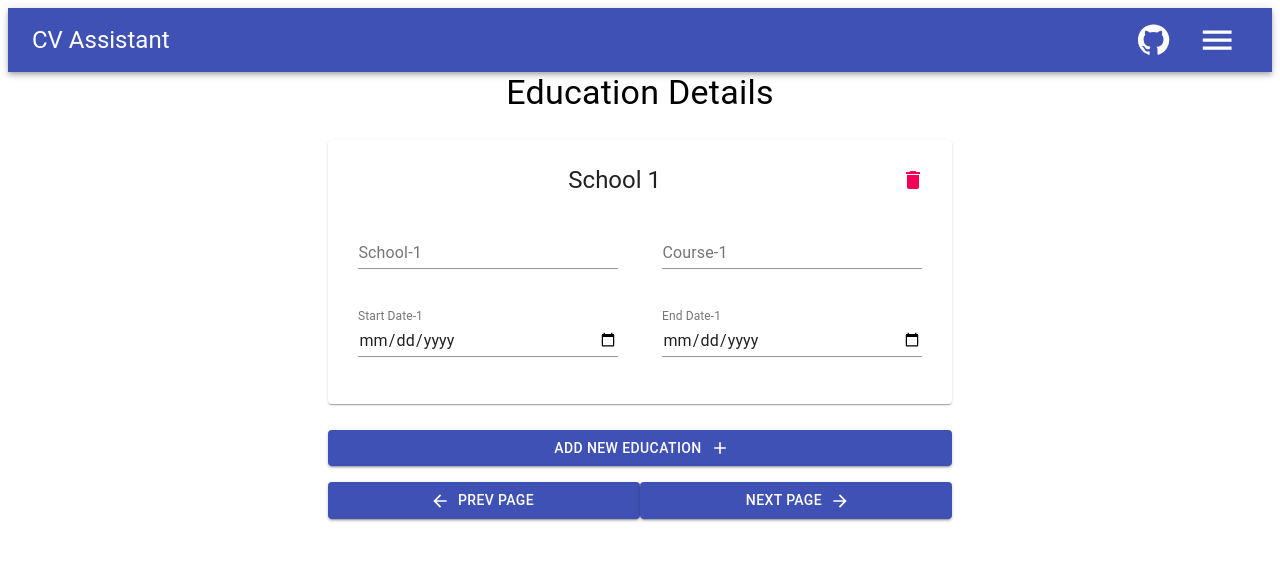
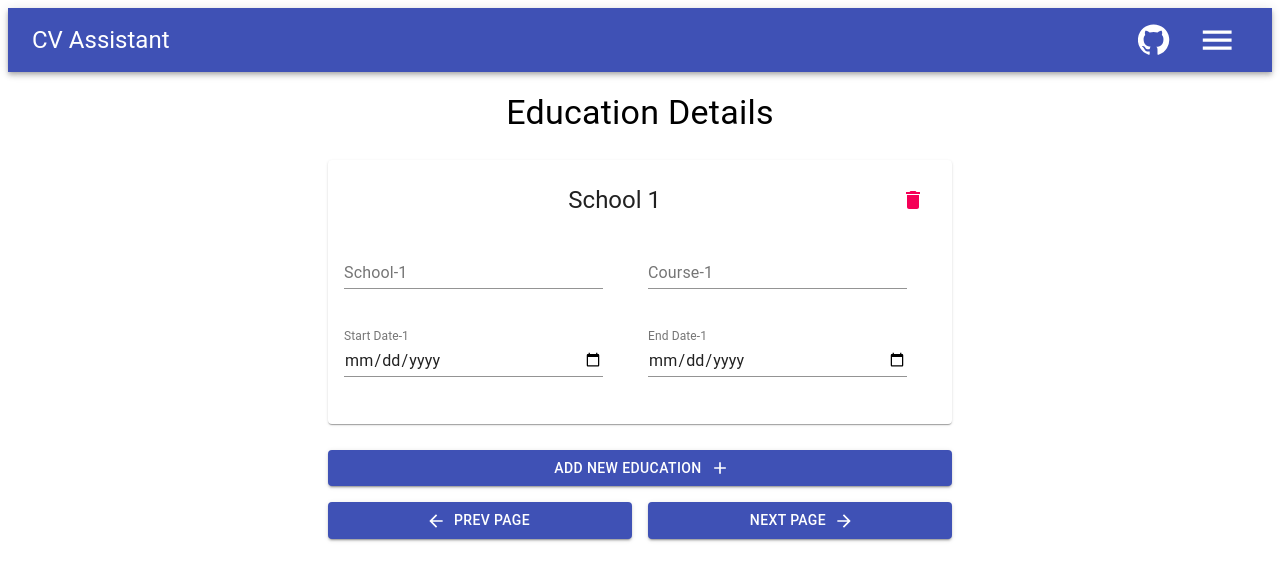
Before and after one commit to SasounTorossian/CV-Application, a React (Create React App) app: page /education in a window 1280 px wide. Shown: the top 580 px of the page. Built offline with nearby package versions, Linux system fonts and the light colour scheme.

Commit message:
Cleaned up classes for Personal and Education Details.

```diff
--- a/src/components/EducationDetails.js
+++ b/src/components/EducationDetails.js
@@ -7,25 +7,20 @@ const useStyles = makeStyles((theme) => ({
     root: {
         flexGrow: 1,
     },
+    title: {
+        paddingTop: 20,
+    },
     rootCard: {
         marginTop: 10,
         marginBottom: 10,
     },
-    rootLink: {
-        minWidth: "100%"
-    },
-    link: {
-        minWidth: "400px"
+    centering: {
+        width: "100%",
+        align: "centre"
     },
     textField: {
-        width: "90%"
+        width: "90%",
     },
-    pos: {
-        marginBottom: 12,
-    },
-    linkButton: {
-        minWidth: "100%"
-    }
 }));
 
 const EducationDetails = ({values, handleChange, addEdu, removeEdu}) => {
@@ -53,13 +48,13 @@ const EducationDetails = ({values, handleChange, addEdu, removeEdu}) => {
                     minHeight: '50vh'
                 }}
             >
-                <Grid item xs={12} style={{width: "50%"}} align="center">
-                    <Typography variant="h4">
+                <Grid item xs={6}>
+                    <Typography variant="h4" className={classes.title}>
                         Education Details
                     </Typography>
                 </Grid>
 
-                <Grid item xs={12} style={{width: "50%"}} align="center">
+                <Grid item xs={6} className={classes.centering}>
                     <form noValidate autoComplete="off" onChange={handleChange}>
                         {
                             values.education.map((val, idx) => {
@@ -150,7 +145,7 @@ const EducationDetails = ({values, handleChange, addEdu, removeEdu}) => {
                     </form>
                 </Grid>
 
-                <Grid item xs={12} style={{width: "50%"}} align="center">
+                <Grid item xs={6} className={classes.centering}>
                     <Button
                             fullWidth={true}
                             onClick={addEducation}
@@ -162,8 +157,13 @@ const EducationDetails = ({values, handleChange, addEdu, removeEdu}) => {
                     </Button>
                 </Grid>
 
-                <Grid item xs={12} style={{width: "50%"}} align="center">
-                    <Grid container direction="row" justify="space-evenly">
+                <Grid item xs={6} className={classes.centering}>
+                    <Grid
+                        container
+                        direction="row"
+                        justify="space-between"
+                        spacing={2}
+                    >
                         <Grid item xs={6}>
                             <Link
                                 to="/personal"
--- a/src/components/PersonalDetails.js
+++ b/src/components/PersonalDetails.js
@@ -7,11 +7,19 @@ const useStyles = makeStyles((theme) => ({
     root: {
         flexGrow: 1,
     },
-    paper: {
-        padding: theme.spacing(2),
-        textAlign: 'center',
-        color: theme.palette.text.secondary,
+    title: {
+        paddingTop: 20,
     },
+    centering: {
+        width: "100%",
+        align: "centre"
+    },
+    textField: {
+        width: "100%",
+    },
+    fullWidth: {
+        width: "100%"
+    }
 }));
 
 const PersonalDetails = ({values, handleChange}) => {
@@ -24,21 +32,21 @@ const PersonalDetails = ({values, handleChange}) => {
                 direction="column"
                 alignItems="center"
                 justify="center"
-                style={{ minHeight: '50vh' }}
+                style={{
+                    minHeight: '50vh'
+                }}
             >
 
-                <br />
-                <br />
-
                 <Grid item xs={6}>
-                    <Typography variant="h4">
+                    <Typography variant="h4" className={classes.title}>
                         Personal Details
                     </Typography>
                 </Grid>
-                <Grid item xs={6}>
+
+                <Grid item xs={6} className={classes.centering}>
                     <form autoComplete="off" onChange={handleChange}>
                         <TextField
-                            className={classes.input}
+                            className={classes.fullWidth}
                             color="primary"
                             type="text"
                             label="Name"
@@ -52,7 +60,7 @@ const PersonalDetails = ({values, handleChange}) => {
                         <br />
 
                         <TextField
-                            className={classes.input}
+                            className={classes.fullWidth}
                             type="email"
                             label="Email"
                             value={values.personal.email}
@@ -66,7 +74,7 @@ const PersonalDetails = ({values, handleChange}) => {
                         <br />
 
                         <TextField
-                            className={classes.input}
+                            className={classes.fullWidth}
                             type="text"
                             label="Phone"
                             name="phone"
@@ -80,7 +88,8 @@ const PersonalDetails = ({values, handleChange}) => {
                         <br />
                     </form>
                 </Grid>
-                <Grid item xs={6}>
+
+                <Grid item xs={6} className={classes.centering}>
                     <Link
                         to="/education"
                         style={{textDecoration: 'none'}}
@@ -89,6 +98,7 @@ const PersonalDetails = ({values, handleChange}) => {
                             variant="contained"
                             color="primary"
                             endIcon={<ArrowForward />}
+                            className={classes.fullWidth}
                         >
                             Next Page
                         </Button>
```
Also changed, not shown: 1 other file (tests, documents, lock files or other folders).
